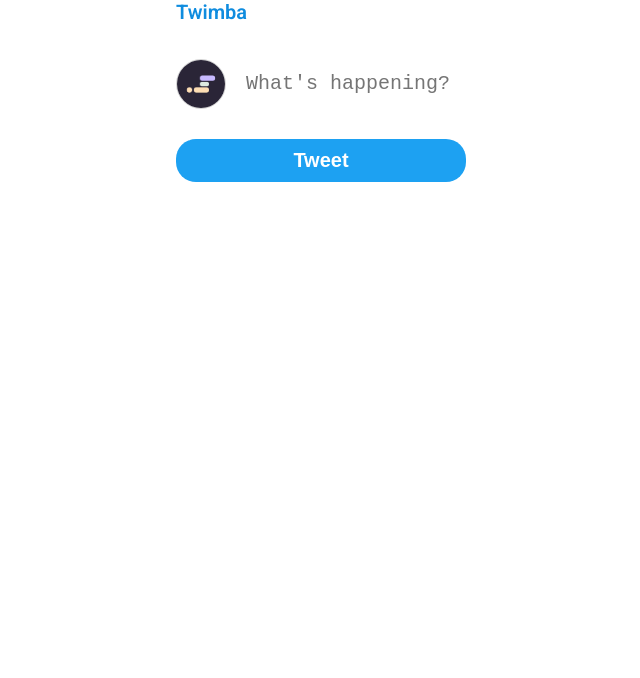
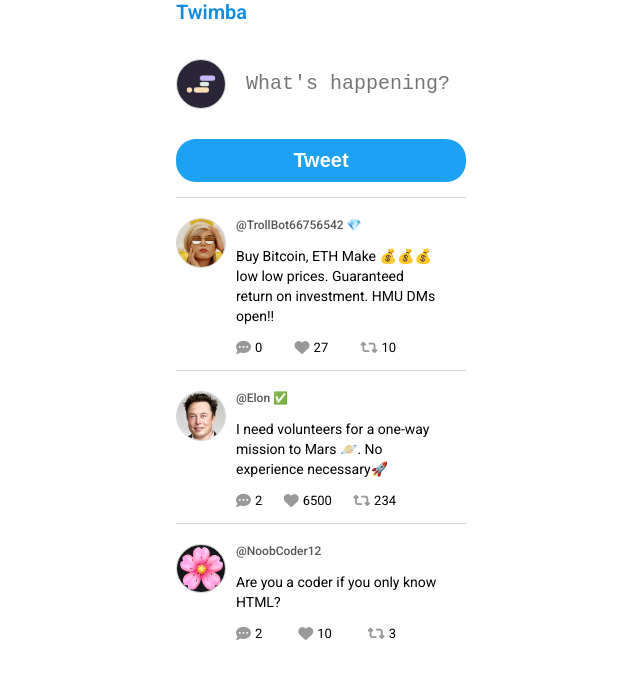
Before and after one commit to Jonserafim7/Scrimba-Module5, a plain HTML site: page Twimba(Twitter-Clone)/index.html in a window 1280 px wide. Shown: the whole page, without its empty margins (319-959 px from the left). Drawn offline with Linux system fonts and the light colour scheme.

Commit message:
version 2.0

```diff
--- a/Twimba(Twitter-Clone)/index.css
+++ b/Twimba(Twitter-Clone)/index.css
@@ -114,6 +114,10 @@ button{
     line-height: 20px;
 }
 
+.fa-solid {
+    color: #999;
+}
+
 /* images */
 
 .profile-pic{
--- a/Twimba(Twitter-Clone)/index.html
+++ b/Twimba(Twitter-Clone)/index.html
@@ -7,6 +7,15 @@
 	<link rel="preconnect" href="https://fonts.googleapis.com">
 	<link rel="preconnect" href="https://fonts.gstatic.com" crossorigin>
 	<link href="https://fonts.googleapis.com/css2?family=Roboto:wght@400;500;600&display=swap" rel="stylesheet">
+	<!-- CDN (contente delivery network: a remote service that provides assets to web applications,
+		such as functions, styles, icons, etc; The cdn gives us a snippet of code
+		that will bring the asset into our application)-->
+	<link
+		rel="stylesheet" href="https://cdnjs.cloudflare.com/ajax/libs/font-awesome/6.4.2/css/all.min.css"
+		integrity="sha512-z3gLpd7yknf1YoNbCzqRKc4qyor8gaKU1qmn+CShxbuBusANI9QpRohGBreCFkKxLhei6S9CQXFEbbKuqLg0DA=="
+		crossorigin="anonymous"
+		referrerpolicy="no-referrer"
+		/>
 </head>
 
 <body>
--- a/Twimba(Twitter-Clone)/index.js
+++ b/Twimba(Twitter-Clone)/index.js
@@ -1,12 +1,66 @@
+// data
 import { tweetsData } from "./data.js";
 
+
+// global variables
 const tweetInput = document.getElementById('tweet-input')
 const tweetBtn = document.getElementById('tweet-btn')
 
+
+
+// event listeners
 tweetBtn.addEventListener('click', function(){
 
     console.log(tweetInput.value)
 
-    tweetInput.value = ""
+})
 
-})
+
+
+// functions
+function renderFeedHTML() {
+
+    document.getElementById('feed').innerHTML = getFeedHtml()
+
+}
+
+renderFeedHTML()
+
+function getFeedHtml() {
+
+    let feedHTML = ""
+
+    tweetsData.forEach(function(tweet){
+
+        feedHTML += `
+
+        <div class="tweet">
+            <div class="tweet-inner">
+                <img src="${tweet.profilePic}" class="profile-pic">
+                <div>
+                    <p class="handle">${tweet.handle}</p>
+                    <p class="tweet-text">${tweet.tweetText}</p>
+                    <div class="tweet-details">
+                        <span class="tweet-detail">
+                            <i class="fa-regular fa-solid fa-comment-dots"></i>
+                            ${tweet.replies.length}
+                        </span>
+                        <span class="tweet-detail">
+                            <i class="fa-solid fa-heart"></i>
+                            ${tweet.likes}
+                        </span>
+                        <span class="tweet-detail">
+                            <i class="fa-solid fa-retweet"></i>
+                            ${tweet.retweets}
+                        </span>
+                    </div>
+                </div>
+            </div>
+        </div>
+        `
+
+    })
+
+    return feedHTML
+
+}
```
